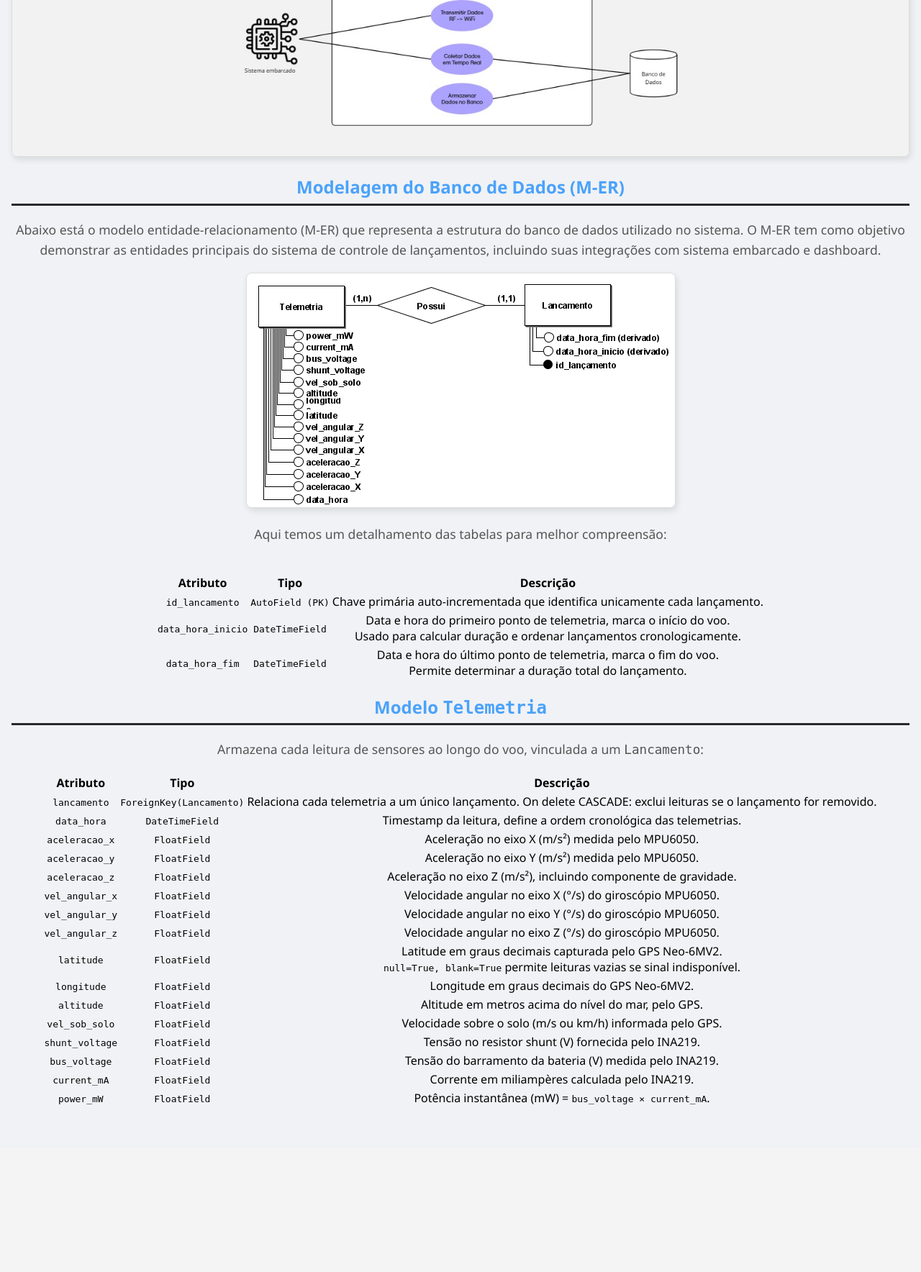
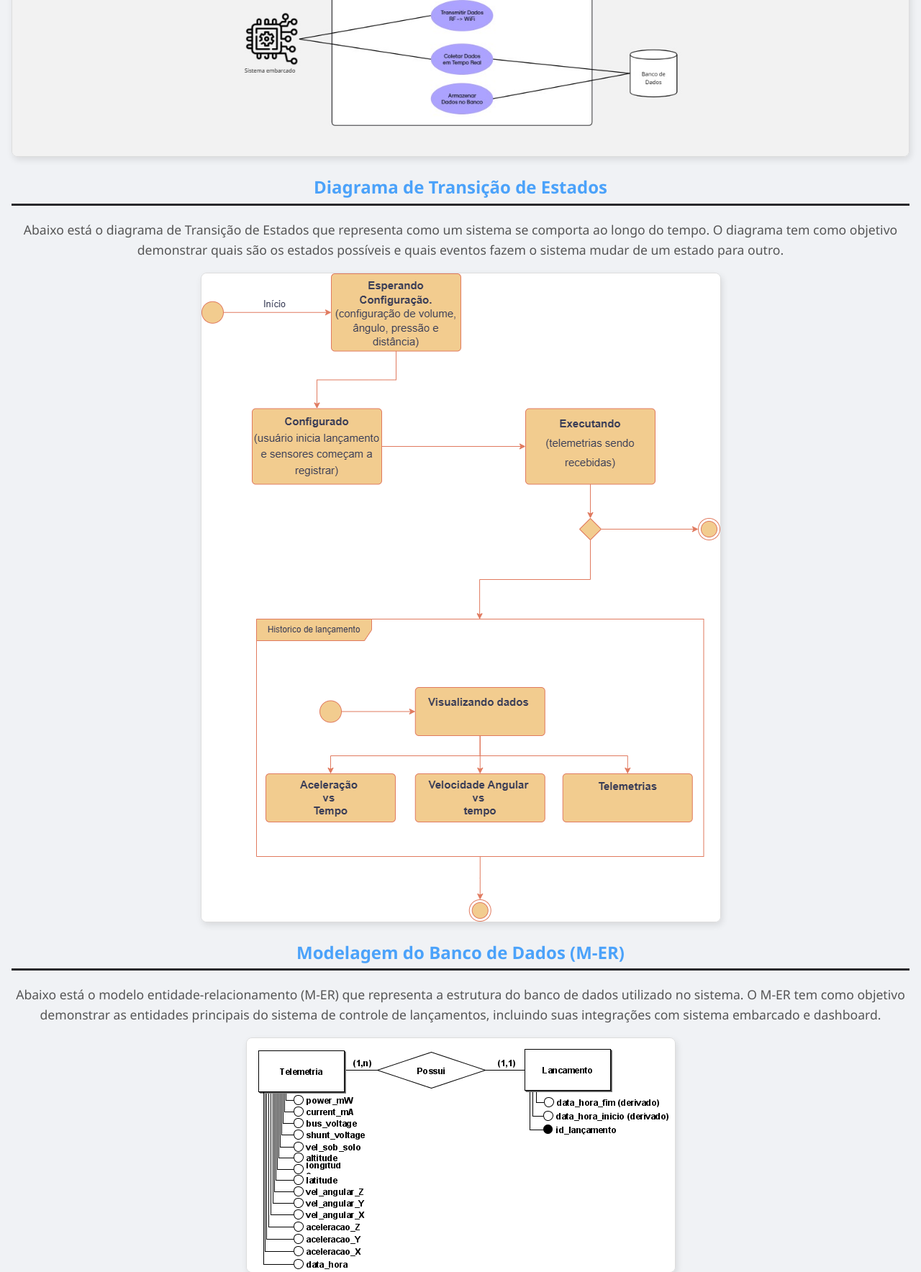
Before and after one commit to moonshinerd/interface-pi1, a Django app: page / in a window 1280 px wide. Shown: the part 2957-4725 px from the top of the page at 72% size. Before the commit the page ends 4492 px from the top, so only its background shows below. Run offline with Django 5.2, Linux system fonts and the light colour scheme; some libraries are stand-ins or nearby versions.

Commit message:
Diagrama de Estados Prototipo >> >> CO-authored-by: LeticiaResende23 <letigy78@gmail.com>

```diff
--- a/core/templates/core/home.html
+++ b/core/templates/core/home.html
@@ -61,6 +61,9 @@
    <h2>Diagrama de Casos de Uso</h2>
    <p>Abaixo está o diagrama de casos de uso que representa a interação dos atores com o sistema desenvolvido. O diagrama tem como objetivo demonstrar as funcionalidades principais do sistema de controle de lançamentos, incluindo suas integrações com sistema embarcado e banco de dados.</p>
   <img class="bpmn" src="{% static 'assets/diagrama_casos_de_uso.jpg' %}" alt="Diagrama Casos de Uso" />
+   <h2>Diagrama de Transição de Estados</h2>
+   <p>Abaixo está o diagrama de Transição de Estados que representa como um sistema se comporta ao longo do tempo. O diagrama tem como objetivo demonstrar quais são os estados possíveis e quais eventos fazem o sistema mudar de um estado para outro. </p>
+  <img class="bpmn" src="{% static 'assets/Pi1TransicaoDeEstados.png' %}" alt="Diagrama de Transição de Estados" />
   <h2>Modelagem do Banco de Dados (M-ER)</h2>
   <p>Abaixo está o modelo entidade-relacionamento (M-ER) que representa a estrutura do banco de dados utilizado no sistema. O M-ER tem como objetivo demonstrar as entidades principais do sistema de controle de lançamentos, incluindo suas integrações com sistema embarcado e dashboard.</p>
   <img class="bpmn" src="{% static 'assets/bd-pi1.png' %}" alt="Diagrama M-ER" />
```
Also changed, not shown: core/static/assets/Pi1TransicaoDeEstados.png (added).
